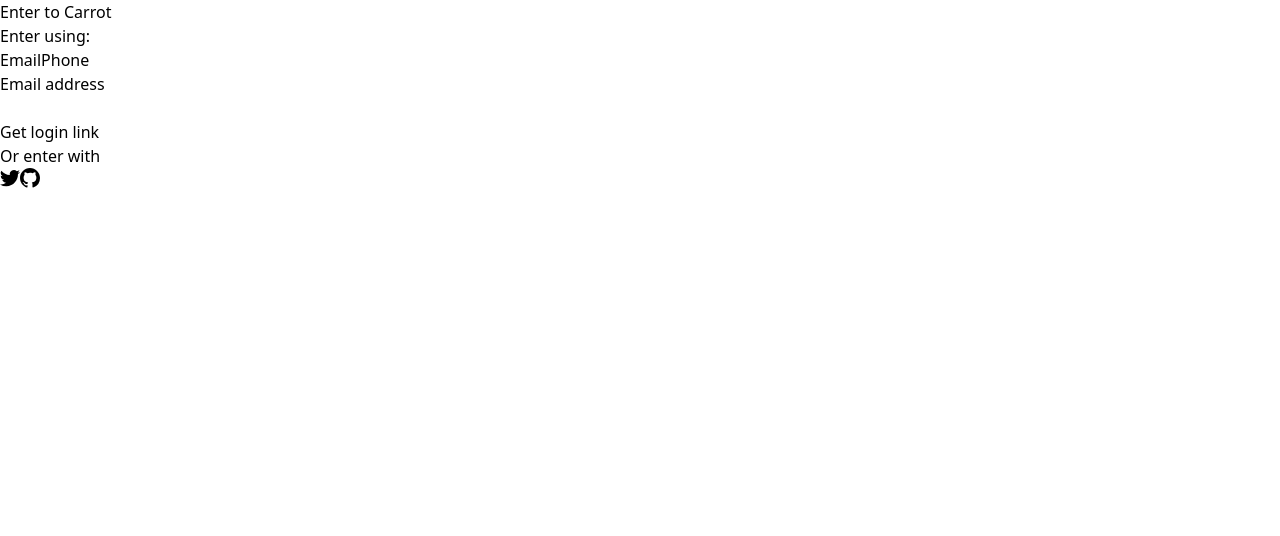
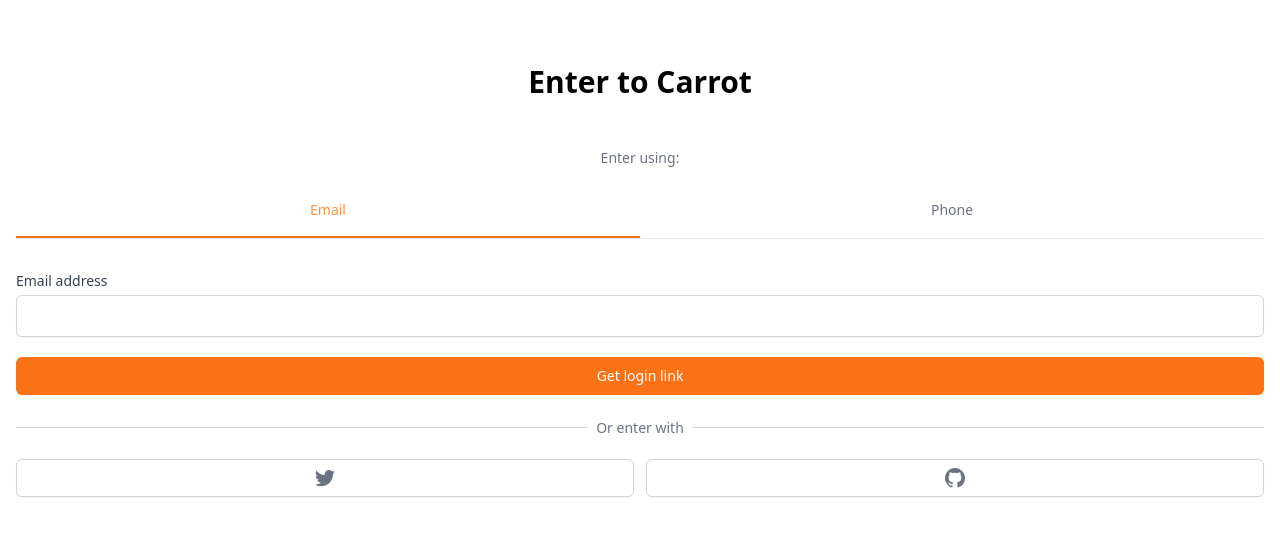
Before and after one commit to junseopsan/carrot-market, a Next.js app: page /enter in a window 1280 px wide. Shown: the top 536 px of the page. Built offline with nearby package versions, Linux system fonts and the light colour scheme.

Commit message:
#5.2 Auth part Two

```diff
--- a/pages/enter.tsx
+++ b/pages/enter.tsx
@@ -1,48 +1,87 @@
+import type { NextPage } from "next";
 import { useState } from "react";
 
-export default function Enter() {
+function cls(...classnames: string[]) {
+  return classnames.join(" ");
+}
+
+const Enter: NextPage = () => {
   const [method, setMethod] = useState<"email" | "phone">("email");
   const onEmailClick = () => setMethod("email");
   const onPhoneClick = () => setMethod("phone");
   return (
-    <div>
-      <h3>Enter to Carrot</h3>
-      <div>
-        <div>
-          <h5>Enter using:</h5>
-          <div>
-            <button onClick={onEmailClick}>Email</button>
-            <button onClick={onPhoneClick}>Phone</button>
+    <div className="px-4 mt-16">
+      <h3 className="text-3xl font-bold text-center">Enter to Carrot</h3>
+      <div className="mt-12">
+        <div className="flex flex-col items-center">
+          <h5 className="text-sm font-medium text-gray-500">Enter using:</h5>
+          <div className="grid w-full grid-cols-2 mt-8 border-b ">
+            <button
+              className={cls(
+                "pb-4 font-medium text-sm border-b-2",
+                method === "email"
+                  ? " border-orange-500 text-orange-400"
+                  : "border-transparent hover:text-gray-400 text-gray-500"
+              )}
+              onClick={onEmailClick}
+            >
+              Email
+            </button>
+            <button
+              className={cls(
+                "pb-4 font-medium text-sm border-b-2",
+                method === "phone"
+                  ? " border-orange-500 text-orange-400"
+                  : "border-transparent hover:text-gray-400 text-gray-500"
+              )}
+              onClick={onPhoneClick}
+            >
+              Phone
+            </button>
           </div>
         </div>
-        <form>
-          <label>
+        <form className="flex flex-col mt-8">
+          <label className="text-sm font-medium text-gray-700">
             {method === "email" ? "Email address" : null}
             {method === "phone" ? "Phone number" : null}
           </label>
-          <div>
-            {method === "email" ? <input type="email" required /> : null}
+          <div className="mt-1">
+            {method === "email" ? (
+              <input
+                type="email"
+                className="w-full px-3 py-2 placeholder-gray-400 border border-gray-300 rounded-md shadow-sm appearance-none focus:outline-none focus:ring-orange-500 focus:border-orange-500"
+                required
+              />
+            ) : null}
             {method === "phone" ? (
-              <div>
-                <span>+82</span>
-                <input type="number" required />
+              <div className="flex rounded-md shadow-sm">
+                <span className="flex items-center justify-center px-3 text-sm text-gray-500 border border-r-0 border-gray-300 select-none rounded-l-md bg-gray-50">
+                  +82
+                </span>
+                <input
+                  type="number"
+                  className="w-full px-3 py-2 placeholder-gray-400 border border-gray-300 rounded-md rounded-l-none shadow-sm appearance-none focus:outline-none focus:ring-orange-500 focus:border-orange-500"
+                  required
+                />
               </div>
             ) : null}
           </div>
-          <button>
+          <button className="px-4 py-2 mt-5 text-sm font-medium text-white bg-orange-500 border border-transparent rounded-md shadow-sm hover:bg-orange-600 focus:ring-2 focus:ring-offset-2 focus:ring-orange-500 focus:outline-none ">
             {method === "email" ? "Get login link" : null}
             {method === "phone" ? "Get one-time password" : null}
           </button>
         </form>
-        <div>
-          <div>
-            <div />
-            <div>
-              <span>Or enter with</span>
+        <div className="mt-8">
+          <div className="relative">
+            <div className="absolute w-full border-t border-gray-300" />
+            <div className="relative text-center -top-3 ">
+              <span className="px-2 text-sm text-gray-500 bg-white">
+                Or enter with
+              </span>
             </div>
           </div>
-          <div>
-            <button>
+          <div className="grid grid-cols-2 gap-3 mt-2">
+            <button className="flex items-center justify-center px-4 py-2 text-sm font-medium text-gray-500 bg-white border border-gray-300 rounded-md shadow-sm hover:bg-gray-50">
               <svg
                 className="w-5 h-5"
                 aria-hidden="true"
@@ -52,7 +91,7 @@
                 <path d="M6.29 18.251c7.547 0 11.675-6.253 11.675-11.675 0-.178 0-.355-.012-.53A8.348 8.348 0 0020 3.92a8.19 8.19 0 01-2.357.646 4.118 4.118 0 001.804-2.27 8.224 8.224 0 01-2.605.996 4.107 4.107 0 00-6.993 3.743 11.65 11.65 0 01-8.457-4.287 4.106 4.106 0 001.27 5.477A4.073 4.073 0 01.8 7.713v.052a4.105 4.105 0 003.292 4.022 4.095 4.095 0 01-1.853.07 4.108 4.108 0 003.834 2.85A8.233 8.233 0 010 16.407a11.616 11.616 0 006.29 1.84" />
               </svg>
             </button>
-            <button>
+            <button className="flex items-center justify-center px-4 py-2 text-sm font-medium text-gray-500 bg-white border border-gray-300 rounded-md shadow-sm hover:bg-gray-50">
               <svg
                 className="w-5 h-5"
                 aria-hidden="true"
@@ -71,4 +110,5 @@
       </div>
     </div>
   );
-}
+};
+export default Enter;
```
